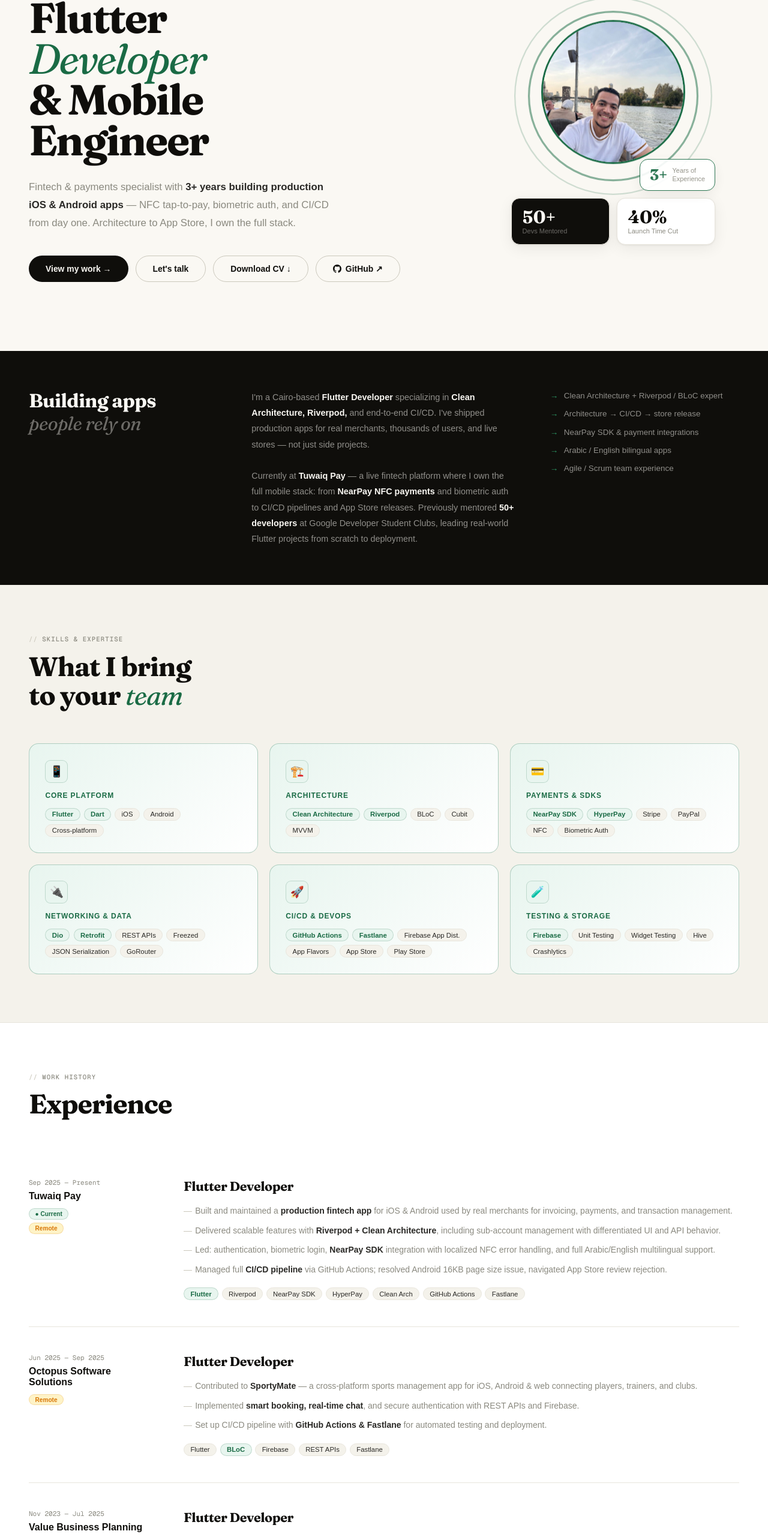
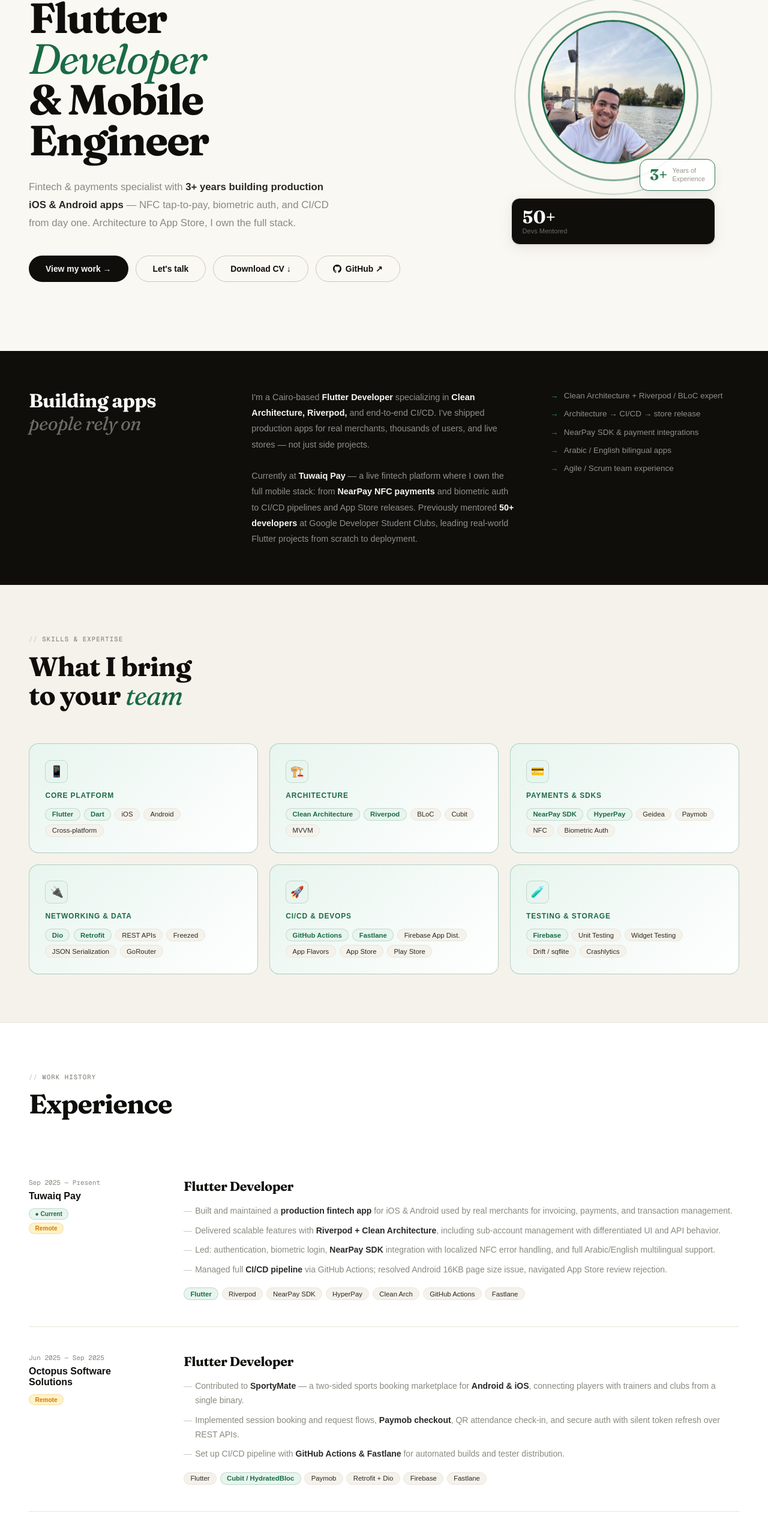
Before and after one commit to HusseinMohamed99/HusseinMohamed99.github.io, a plain HTML site: page index.html in a window 1280 px wide. Shown: the part 215-2777 px from the top of the page at 60% size. Drawn offline with nearby package versions, Linux system fonts and the light colour scheme; a web font is replaced by a local one.

Commit message:
fix: update project details and improve descriptions for Muslim App; adjust layout for stats display

```diff
--- a/data/projects/index.json
+++ b/data/projects/index.json
@@ -1,5 +1,5 @@
 {
-  "generated": "2026-08-01T16:36:05.518Z",
+  "generated": "2026-08-01T17:07:01.230Z",
   "count": 8,
   "projects": [
     {
@@ -305,7 +305,7 @@
       "name": "Muslim App",
       "category": "Islamic Lifestyle · Google Play",
       "badge": "Personal Project",
-      "short_description": "All-in-one Islamic app with Quran, Hadith, Azkar, Zakat calculator, and prayer tools. Published on Google Play with bilingual AR/EN support, light & dark themes, and Firebase sync for cross-device data.",
+      "short_description": "All-in-one Islamic app with Quran, Hadith, Azkar, Zakat calculator, and prayer tools. Published on Google Play with bilingual AR/EN support, light & dark themes, and the full Quran and Hadith bundled for offline use.",
       "icon": "images/muslim-app/muslim_icon.png",
       "order": 6,
       "tech_tags": [
--- a/index.html
+++ b/index.html
@@ -128,7 +128,6 @@
       </div>
       <div class="stats-row">
         <div class="stat-card dark"><div class="stat-n">50+</div><div class="stat-l">Devs Mentored</div></div>
-        <div class="stat-card"><div class="stat-n">40%</div><div class="stat-l">Launch Time Cut</div></div>
       </div>
     </div>
   </div>
@@ -164,10 +163,10 @@
     <div class="skills-g">
       <div class="skill-card featured"><div class="skill-ico">📱</div><div class="skill-nm">Core Platform</div><div class="tags"><span class="tag hi">Flutter</span><span class="tag hi">Dart</span><span class="tag">iOS</span><span class="tag">Android</span><span class="tag">Cross-platform</span></div></div>
       <div class="skill-card featured"><div class="skill-ico">🏗️</div><div class="skill-nm">Architecture</div><div class="tags"><span class="tag hi">Clean Architecture</span><span class="tag hi">Riverpod</span><span class="tag">BLoC</span><span class="tag">Cubit</span><span class="tag">MVVM</span></div></div>
-      <div class="skill-card featured"><div class="skill-ico">💳</div><div class="skill-nm">Payments &amp; SDKs</div><div class="tags"><span class="tag hi">NearPay SDK</span><span class="tag hi">HyperPay</span><span class="tag">Stripe</span><span class="tag">PayPal</span><span class="tag">NFC</span><span class="tag">Biometric Auth</span></div></div>
+      <div class="skill-card featured"><div class="skill-ico">💳</div><div class="skill-nm">Payments &amp; SDKs</div><div class="tags"><span class="tag hi">NearPay SDK</span><span class="tag hi">HyperPay</span><span class="tag">Geidea</span><span class="tag">Paymob</span><span class="tag">NFC</span><span class="tag">Biometric Auth</span></div></div>
       <div class="skill-card featured"><div class="skill-ico">🔌</div><div class="skill-nm">Networking &amp; Data</div><div class="tags"><span class="tag hi">Dio</span><span class="tag hi">Retrofit</span><span class="tag">REST APIs</span><span class="tag">Freezed</span><span class="tag">JSON Serialization</span><span class="tag">GoRouter</span></div></div>
       <div class="skill-card featured"><div class="skill-ico">🚀</div><div class="skill-nm">CI/CD &amp; DevOps</div><div class="tags"><span class="tag hi">GitHub Actions</span><span class="tag hi">Fastlane</span><span class="tag">Firebase App Dist.</span><span class="tag">App Flavors</span><span class="tag">App Store</span><span class="tag">Play Store</span></div></div>
-      <div class="skill-card featured"><div class="skill-ico">🧪</div><div class="skill-nm">Testing &amp; Storage</div><div class="tags"><span class="tag hi">Firebase</span><span class="tag">Unit Testing</span><span class="tag">Widget Testing</span><span class="tag">Hive</span><span class="tag">Crashlytics</span></div></div>
+      <div class="skill-card featured"><div class="skill-ico">🧪</div><div class="skill-nm">Testing &amp; Storage</div><div class="tags"><span class="tag hi">Firebase</span><span class="tag">Unit Testing</span><span class="tag">Widget Testing</span><span class="tag">Drift / sqflite</span><span class="tag">Crashlytics</span></div></div>
     </div>
   </div>
 </section>
@@ -208,25 +207,25 @@
         <div>
           <div class="exp-role">Flutter Developer</div>
           <ul class="exp-pts">
-            <li>Contributed to <strong>SportyMate</strong> — a cross-platform sports management app for iOS, Android &amp; web connecting players, trainers, and clubs.</li>
-            <li>Implemented <strong>smart booking, real-time chat</strong>, and secure authentication with REST APIs and Firebase.</li>
-            <li>Set up CI/CD pipeline with <strong>GitHub Actions &amp; Fastlane</strong> for automated testing and deployment.</li>
+            <li>Contributed to <strong>SportyMate</strong> — a two-sided sports booking marketplace for <strong>Android &amp; iOS</strong>, connecting players with trainers and clubs from a single binary.</li>
+            <li>Implemented session booking and request flows, <strong>Paymob checkout</strong>, QR attendance check-in, and secure auth with silent token refresh over REST APIs.</li>
+            <li>Set up CI/CD pipeline with <strong>GitHub Actions &amp; Fastlane</strong> for automated builds and tester distribution.</li>
           </ul>
-          <div class="exp-tags"><span class="tag">Flutter</span><span class="tag hi">BLoC</span><span class="tag">Firebase</span><span class="tag">REST APIs</span><span class="tag">Fastlane</span></div>
+          <div class="exp-tags"><span class="tag">Flutter</span><span class="tag hi">Cubit / HydratedBloc</span><span class="tag">Paymob</span><span class="tag">Retrofit + Dio</span><span class="tag">Firebase</span><span class="tag">Fastlane</span></div>
         </div>
       </div>
 
       <div class="exp-row">
         <div>
           <div class="exp-period">Nov 2023 — Jul 2025</div>
-          <div class="exp-co">Value Business Planning</div>
+          <div class="exp-co">Valuerythm</div>
           <span class="exp-pill p-loc">Cairo, Egypt</span>
         </div>
         <div>
           <div class="exp-role">Flutter Developer</div>
           <ul class="exp-pts">
             <li>Built high-performance cross-platform apps for iOS &amp; Android with a focus on <strong>responsiveness and UI polish</strong>.</li>
-            <li>Enhanced app performance by <strong>30% via profiling</strong>, optimization, and efficient state management with BLoC/MVVM.</li>
+            <li>Improved app responsiveness through <strong>profiling and state-management refactors</strong> with BLoC/MVVM.</li>
             <li>Wrote clean, testable code with <strong>unit and widget testing</strong>; conducted code reviews in an Agile environment.</li>
           </ul>
           <div class="exp-tags"><span class="tag">Flutter</span><span class="tag hi">BLoC</span><span class="tag">MVVM</span><span class="tag">Unit Testing</span><span class="tag">Firebase</span></div>
--- a/styles.css
+++ b/styles.css
@@ -109,7 +109,7 @@ h1 em{font-style:italic;color:var(--green)}
 .photo-badge{position:absolute;bottom:-8px;right:-20px;background:var(--card-bg);border:1px solid var(--green);opacity:.9;border-color:var(--green);border-radius:14px;padding:.7rem 1rem;box-shadow:var(--shadow);display:flex;align-items:center;gap:.5rem;z-index:3}
 .badge-n{font-family:'Fraunces',serif;font-size:1.6rem;font-weight:700;color:var(--green);line-height:1}
 .badge-l{font-size:.68rem;color:var(--muted);line-height:1.3}
-.stats-row{display:grid;grid-template-columns:1fr 1fr;gap:.75rem;width:100%;max-width:340px}
+.stats-row{display:grid;grid-template-columns:1fr;gap:.75rem;width:100%;max-width:340px}
 .stat-card{background:var(--card-bg);border:1px solid var(--border);border-radius:14px;padding:1rem 1.1rem;box-shadow:var(--shadow)}
 .stat-n{font-family:'Fraunces',serif;font-size:1.85rem;font-weight:700;color:var(--ink);line-height:1}
 .stat-l{font-size:.69rem;color:var(--muted);margin-top:.2rem}
```
Also changed, not shown: 1 other file.
